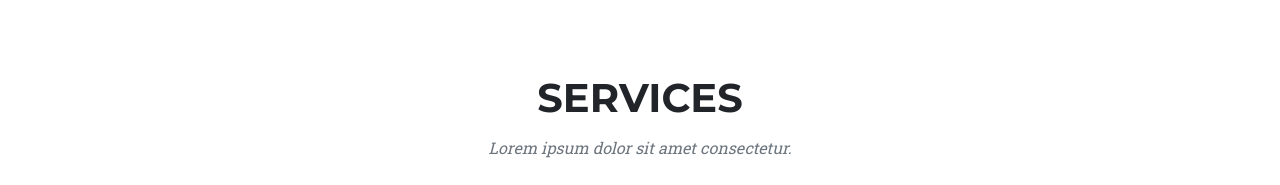
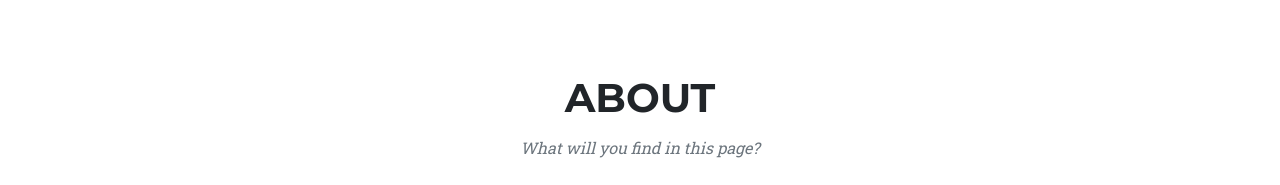
Before and after one commit to AngelT-lancervs/landing, a plain HTML site: page index.html in a window 1280 px wide. Shown: the part 767-952 px from the top of the page. Drawn offline with nearby package versions, Linux system fonts and the light colour scheme.

Commit message:
some images

```diff
--- a/index.html
+++ b/index.html
@@ -44,12 +44,12 @@
                 <a class="btn btn-primary btn-xl text-uppercase" href="#services">Show Me</a>
             </div>
         </header>
-        <!-- Services-->
+        <!-- About-->
         <section class="page-section" id="about">
             <div class="container">
                 <div class="text-center">
-                    <h2 class="section-heading text-uppercase">Services</h2>
-                    <h3 class="section-subheading text-muted">Lorem ipsum dolor sit amet consectetur.</h3>
+                    <h2 class="section-heading text-uppercase">About</h2>
+                    <h3 class="section-subheading text-muted">What will you find in this page?</h3>
                 </div>
                 <div class="row text-center">
                     <div class="col-md-4">
```
Also changed, not shown: assets/img/header-bg.jpg, assets/img/map-image.png.
